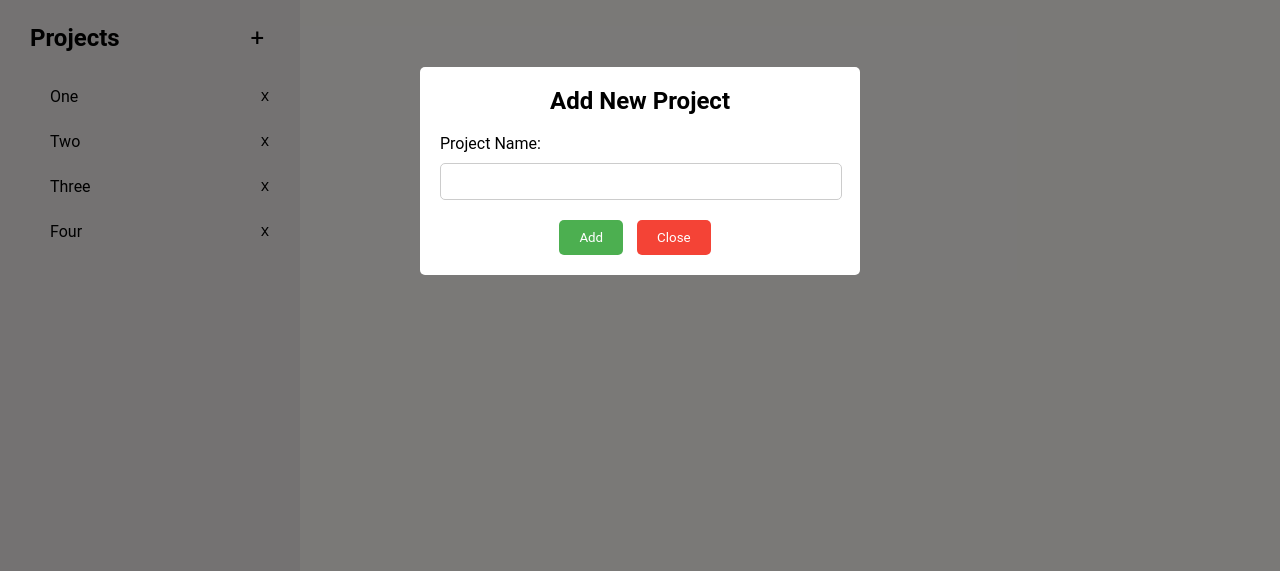
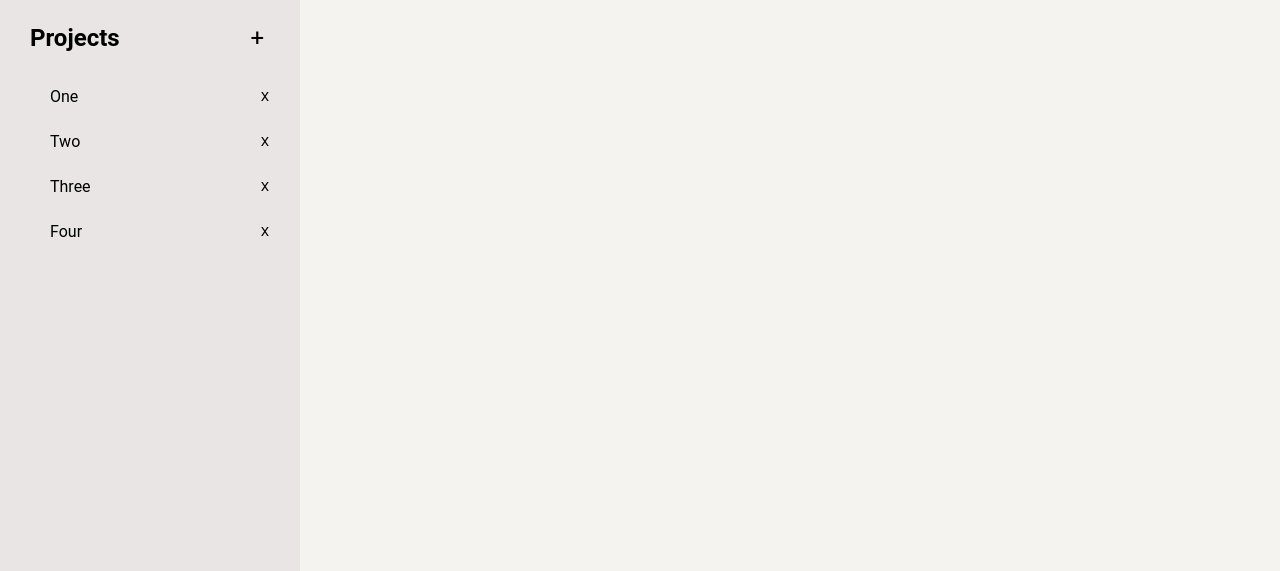
Before and after one commit to wynnyk/todo-list, a website built with webpack: page dist/index.html in a window 1280 px wide. Shown: the part 229-800 px from the top of the page. Built offline with Linux system fonts and the light colour scheme.

Commit message:
fixed project pupup

```diff
--- a/src/index.js
+++ b/src/index.js
@@ -52,12 +52,12 @@ addProject.addEventListener('click', openProjectForm);
 cancelButton.addEventListener('click', closeProjectForm);
 
 function openProjectForm() {
-  document.getElementById("projectForm").style.display = "flex";
+  document.querySelector(".project-popup").style.display = "flex";
   overlay.style.display = "block";
 }
 
 function closeProjectForm() { //closes form and clears previous content
-  document.getElementById("projectForm").style.display = "none";
+  document.querySelector(".project-popup").style.display = "none";
   overlay.style.display = "none";
   document.getElementById("projectInput").value = "";
 }
--- a/src/style.css
+++ b/src/style.css
@@ -167,28 +167,6 @@ nav ul li:hover {
     z-index: 9999; /* Ensure it's above other content */
 }
 
-.project-popup {
-    position: fixed;
-    top: 0;
-    left: 0;
-    width: 100%;
-    height: 100%;
-    background-color: rgba(0, 0, 0, 0.5);
-    display: flex;
-    justify-content: center;
-    align-items: center;
-    z-index: 10000;
-  }
-
-  .project-form-container {
-    background-color: #fff;
-    padding: 20px;
-    max-width: 400px;
-    width: 100%;
-    text-align: center;
-    border-radius: 5px;
-  }
-
   .project-form-container h1 {
     margin-top: 0;
   }
@@ -229,7 +207,7 @@ nav ul li:hover {
     opacity: 0.8;
   }
 
-  .task-popup, .edit-popup {
+  .task-popup, .edit-popup, .project-popup {
     display: none; /* Hide the popup by default */
     position: fixed;
     top: 0;
@@ -237,10 +215,10 @@ nav ul li:hover {
     width: 100%;
     height: 100%;
     background-color: rgba(0, 0, 0, 0.5); /* Semi-transparent background */
-    z-index: 9999; /* Ensure the popup appears on top of other elements */
+    z-index: 10000; /* Ensure the popup appears on top of other elements */
   }
 
-  .task-form-container, .edit-form-container {
+  .task-form-container, .edit-form-container, .project-form-container {
     position: absolute;
     top: 50%;
     left: 50%;
```
Also changed, not shown: dist/main.js.
